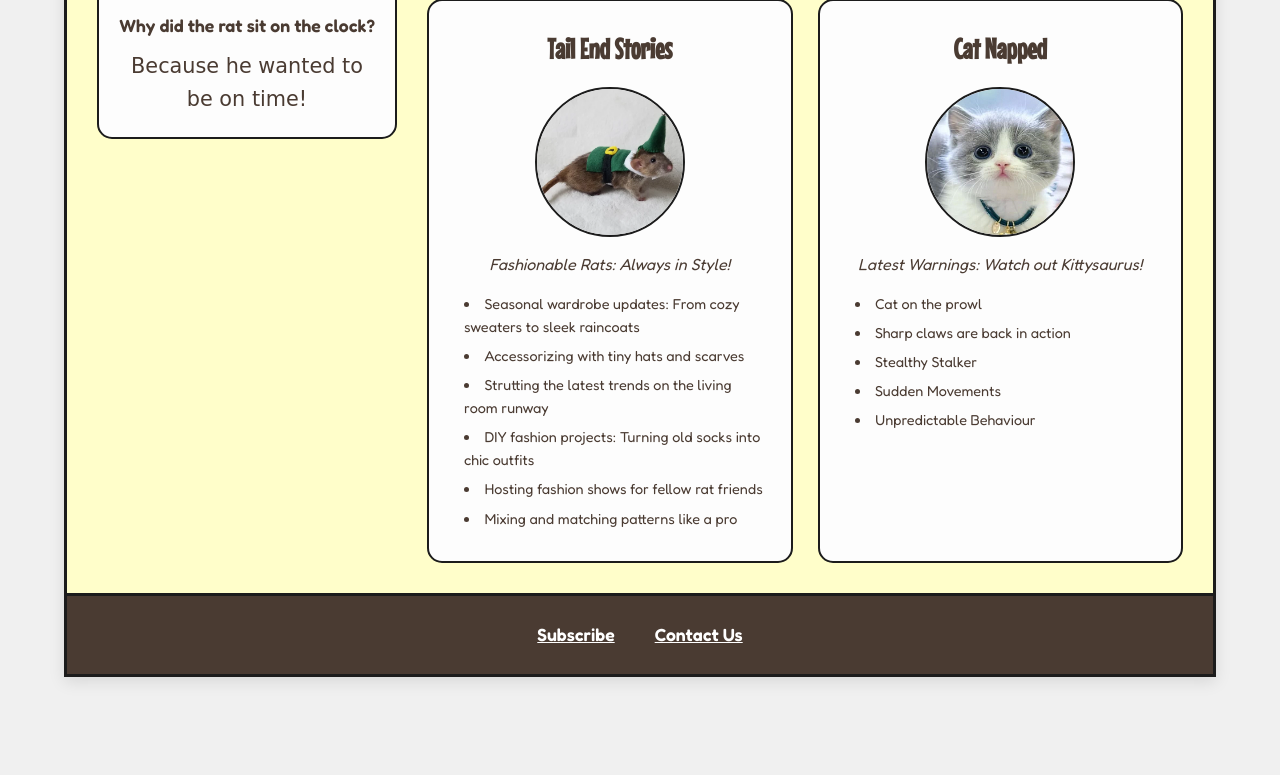
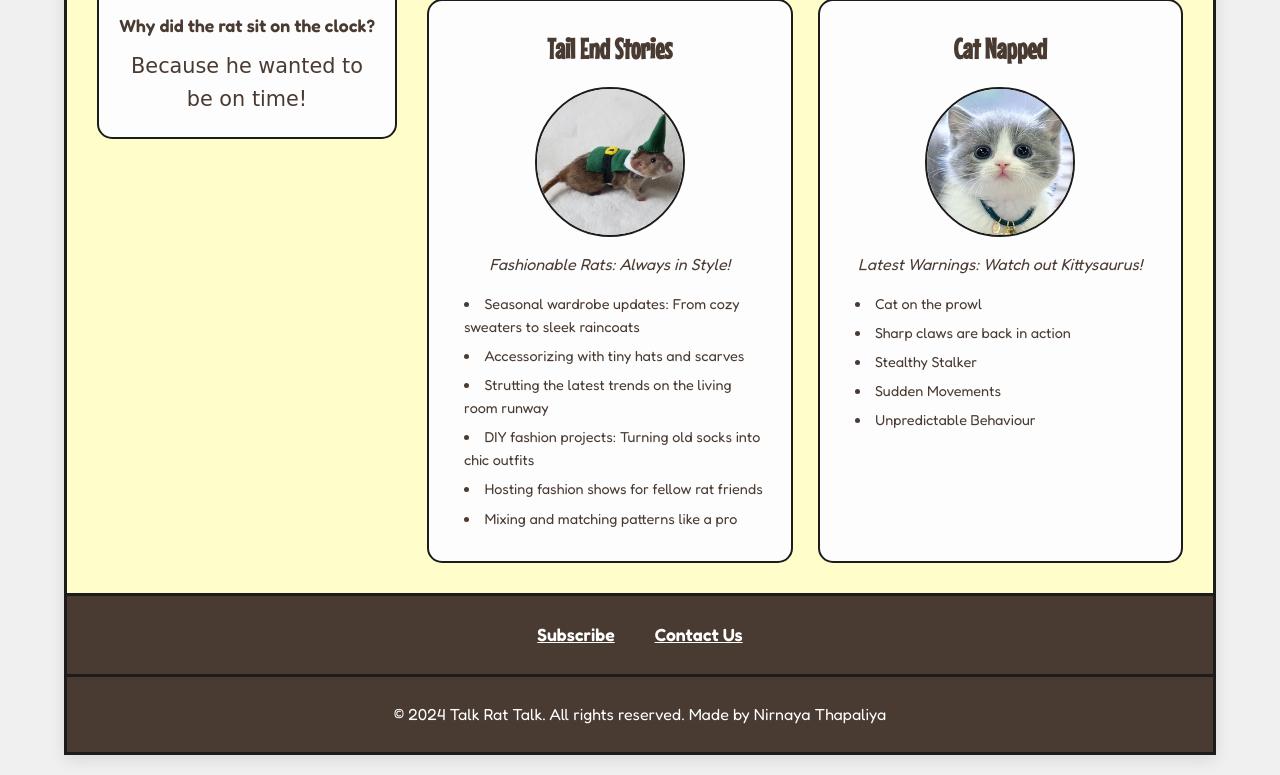
Before and after one commit to NirnayaT/Mock-Test---Week-3, a plain HTML site: page index.html in a window 1280 px wide. Shown: the part 990-1765 px from the top of the page. Before the commit the page ends 1687 px from the top, so only its background shows below. Drawn offline with Linux system fonts and the light colour scheme; a web font is replaced by a local one.

Commit message:
Added Copyright Reserves. Made by Nirnaya

```diff
--- a/index.html
+++ b/index.html
@@ -125,6 +125,11 @@
         <a href="#">Subscribe</a>
         <a href="#">Contact Us</a>
       </footer>
+
+      <footer class="site-footer">
+        &copy; 2024 Talk Rat Talk. All rights reserved. Made by Nirnaya
+        Thapaliya
+      </footer>
     </div>
   </body>
 </html>
```
